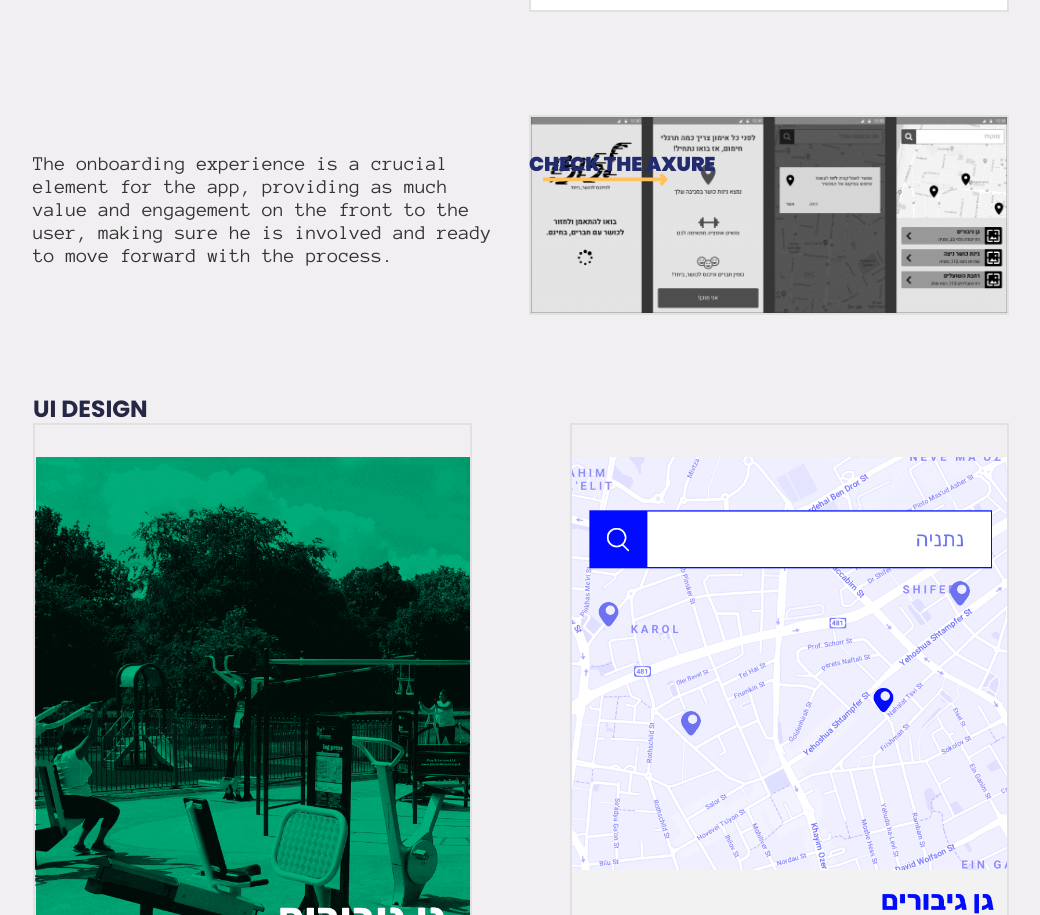
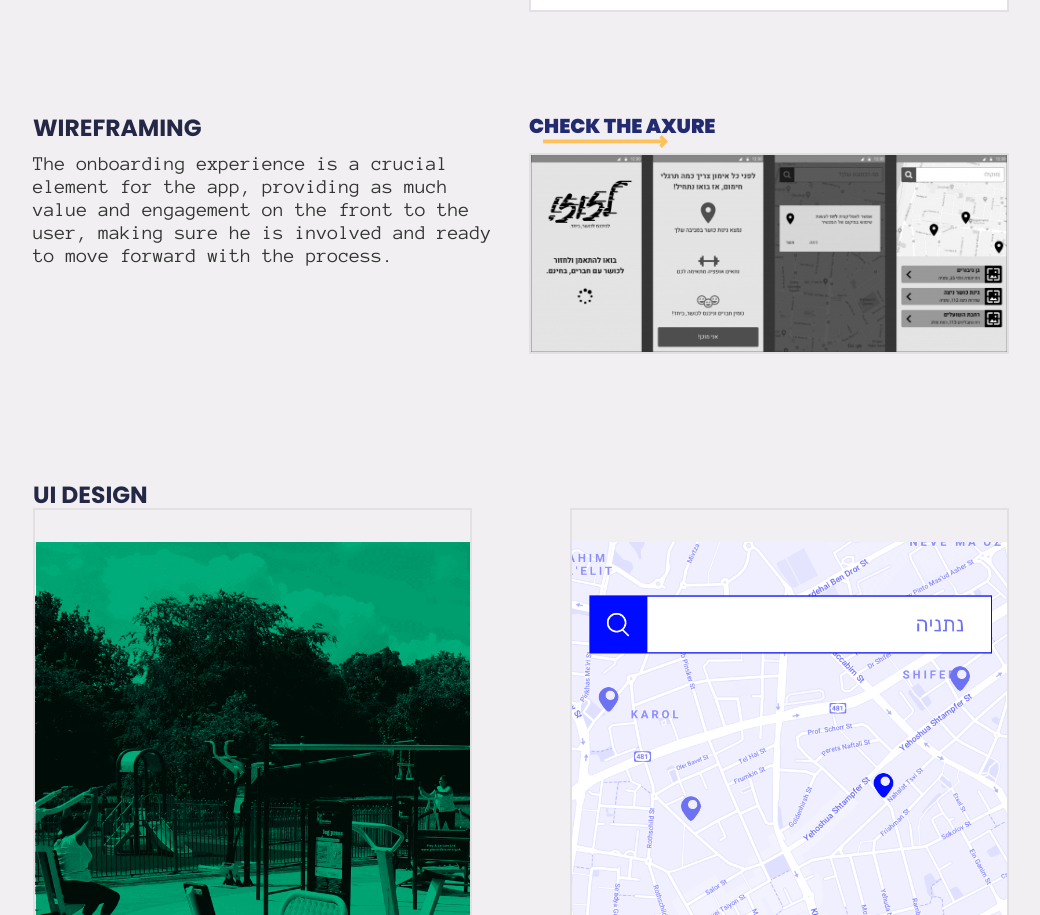
Before and after one commit to isaaacme/this.portfolio, a Next.js app: page /lazuz in a window 1280 px wide. Shown: the part 1676-2591 px from the top of the page, without its empty margins (79-1119 px from the left). Built offline with nearby package versions, Linux system fonts and the light colour scheme.

Commit message:
moving content to dedicated data folder

```diff
--- a/src/data/projects.json
+++ b/src/data/projects.json
@@ -12,7 +12,7 @@
       "InfoText02": "A circle of short and constant feedback loops is essential for people in order for them to advance and achieve their fitness goals.",
       "InfoTitle03": "ONLINE SURVEY",
       "InfoText03": "In addition to personal interviews with potential users, I ran an online questionnaire which showed people were aware of outdoor gyms but not considered them a viable alternative to the commercial Gym they were members of.",
-      "InfoTitle04": "",
+      "InfoTitle04": "WIREFRAMING",
       "InfoText04": "The onboarding experience is a crucial element for the app, providing as much value and engagement on the front to the user, making sure he is involved and ready to move forward with the process.",
       "wireFramingUrl": "https://z4effq.axshare.com/onboarding.html",
       "wireFramingImg": "",
--- a/src/pages/lazuz.js
+++ b/src/pages/lazuz.js
@@ -47,11 +47,11 @@ export default function Lazuz() {
         <article className={`${Styles.ContentBlock} ${Styles.ContentBlockImg}`}>
           <h3>{ProjectData.projects.lazuz.InfoTitle04}</h3>
           <p>{ProjectData.projects.lazuz.InfoText04}</p>
-          <img src="/imgs/axure.png" alt="" />
           <LinkBlock
             url="https://z4effq.axshare.com/onboarding.html"
             cta="Check the Axure"
           />
+          <img src="/imgs/axure.png" alt="" />
         </article>
         <article>
           <h3>UI Design</h3>
```
